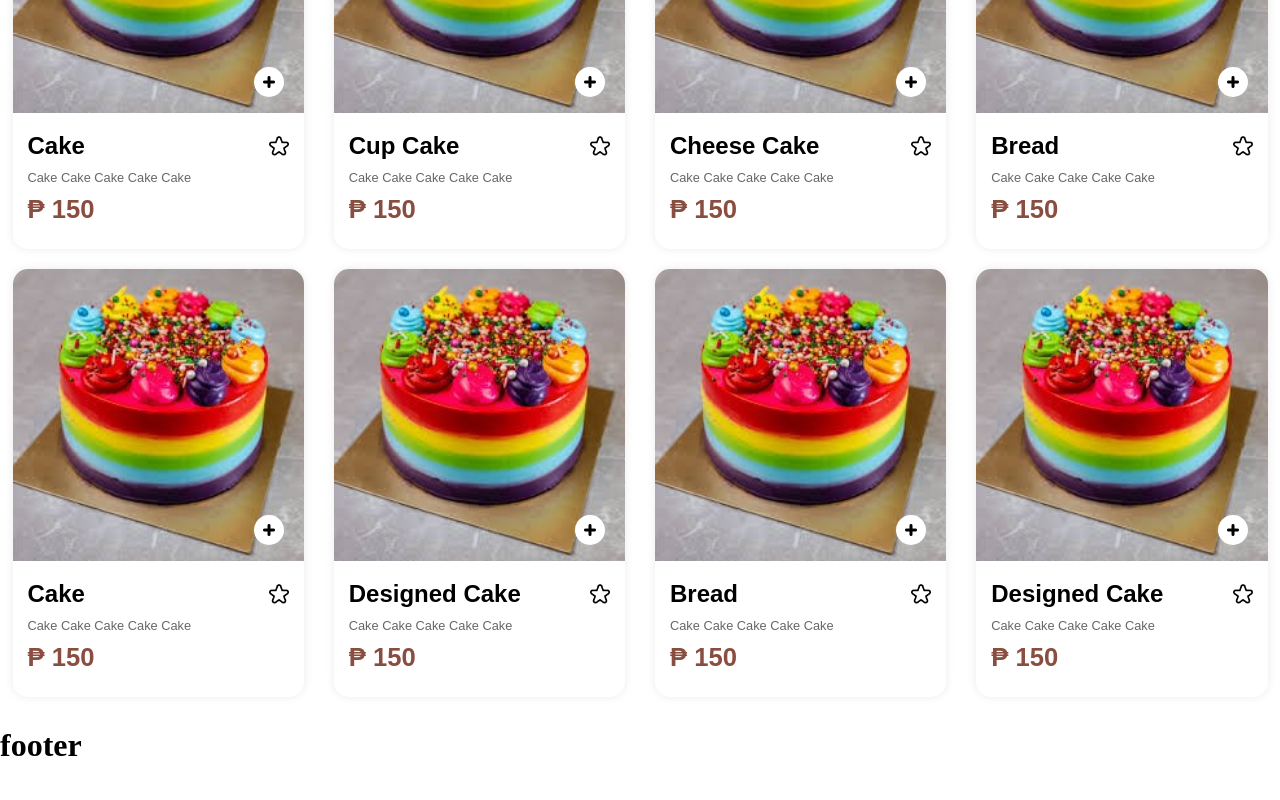
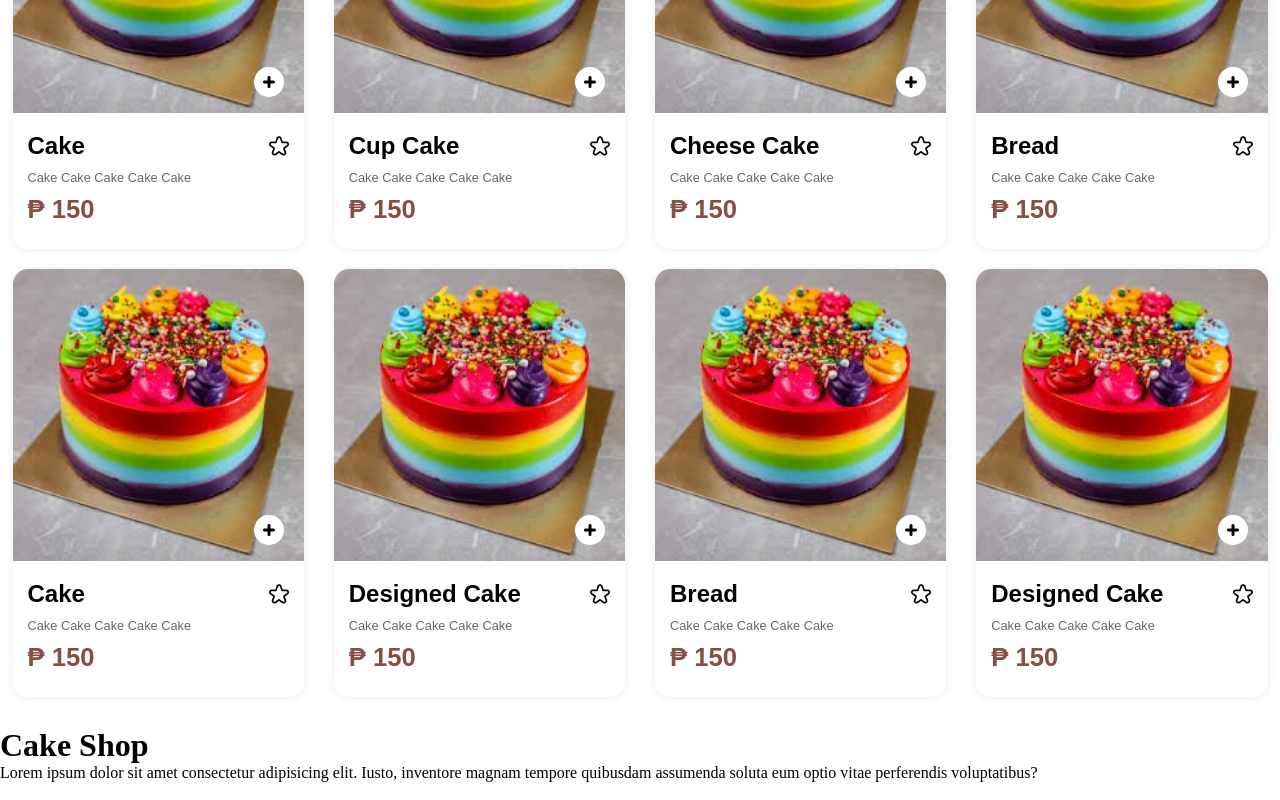
Before and after one commit to FrancisAl-j/Cake-shop, a React (Vite) app in the folder client/: page / in a window 1280 px wide. Shown: the part 1256-2056 px from the top of the page. Before the commit the page ends 2020 px from the top, so only its background shows below. Built offline with nearby package versions, Linux system fonts and the light colour scheme.

Commit message:
add some things on the footer

```diff
--- a/client/src/components/footer/Footer.jsx
+++ b/client/src/components/footer/Footer.jsx
@@ -2,8 +2,24 @@ import "./footer.css";
 
 const Footer = () => {
   return (
-    <footer>
-      <h1>footer</h1>
+    <footer id="footer">
+      <div className="footer-content">
+        <div className="footer-content-left">
+          <h1>Cake Shop</h1>
+          <p>
+            Lorem ipsum dolor sit amet consectetur adipisicing elit. Iusto,
+            inventore magnam tempore quibusdam assumenda soluta eum optio vitae
+            perferendis voluptatibus?
+          </p>
+          <div className="footer-social-icons">
+            <img src="" alt="" />
+            <img src="" alt="" />
+            <img src="" alt="" />
+          </div>
+        </div>
+        <div className="footer-content-center"></div>
+        <div className="footer-content-right"></div>
+      </div>
     </footer>
   );
 };
```
